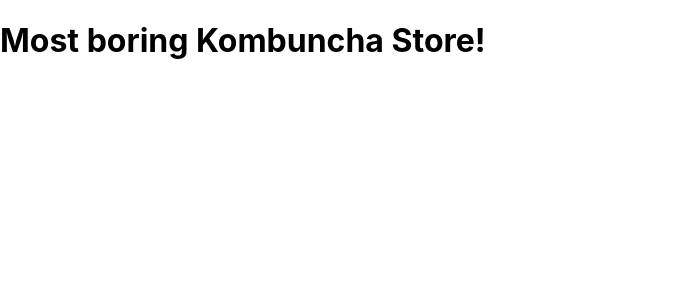
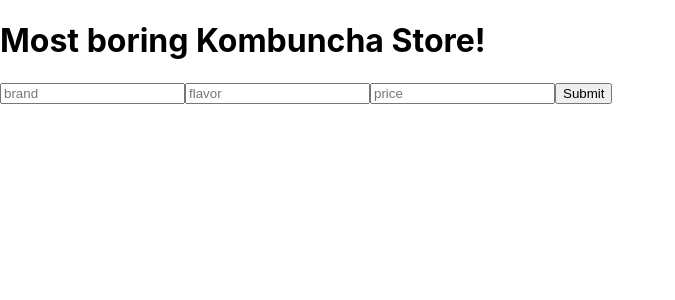
Before and after one commit to StevenLy369/Notes-To-Self, a React (Create React App) app in the folder kombucha/: page / in a window 1280 px wide. Shown: the top 300 px of the page, without its empty margins (0-675 px from the left). Built offline with nearby package versions, Linux system fonts and the light colour scheme.

Commit message:
finished form and got it to show up, working on toggling form and list

```diff
--- a/kombucha/src/components/App.js
+++ b/kombucha/src/components/App.js
@@ -1,10 +1,19 @@
 import React from 'react';
 import Header from './Header'
+import Form from './Form'
 import './App.css';
 
 function App() {
   return (
-   <Header />
+    <React.Fragment>
+      <Header />
+      <Form />
+
+
+    </React.Fragment>
+
+
+
 
 
   );
--- a/kombucha/src/components/Form.js
+++ b/kombucha/src/components/Form.js
@@ -33,13 +33,17 @@ function Form(props){
                     name="price"
                     placeholder="price" />
 
+                    <button type="submit">Submit</button>
+
 
             </form>
         </React.Fragment>
     )
 }
 
-
+Form.protoType = {
+    onNewKombuncha: PropTypes.func
+}
 
 
 
```
